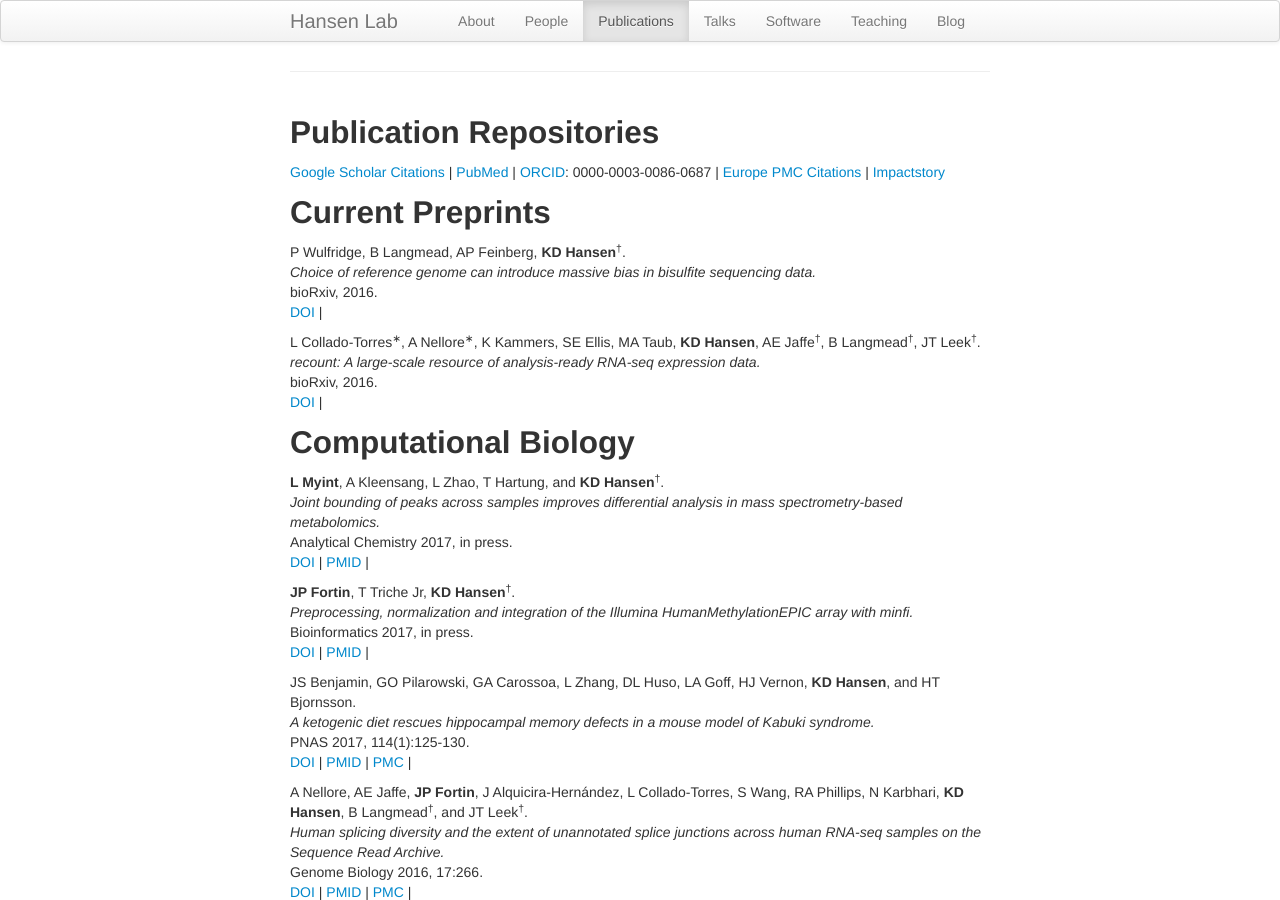
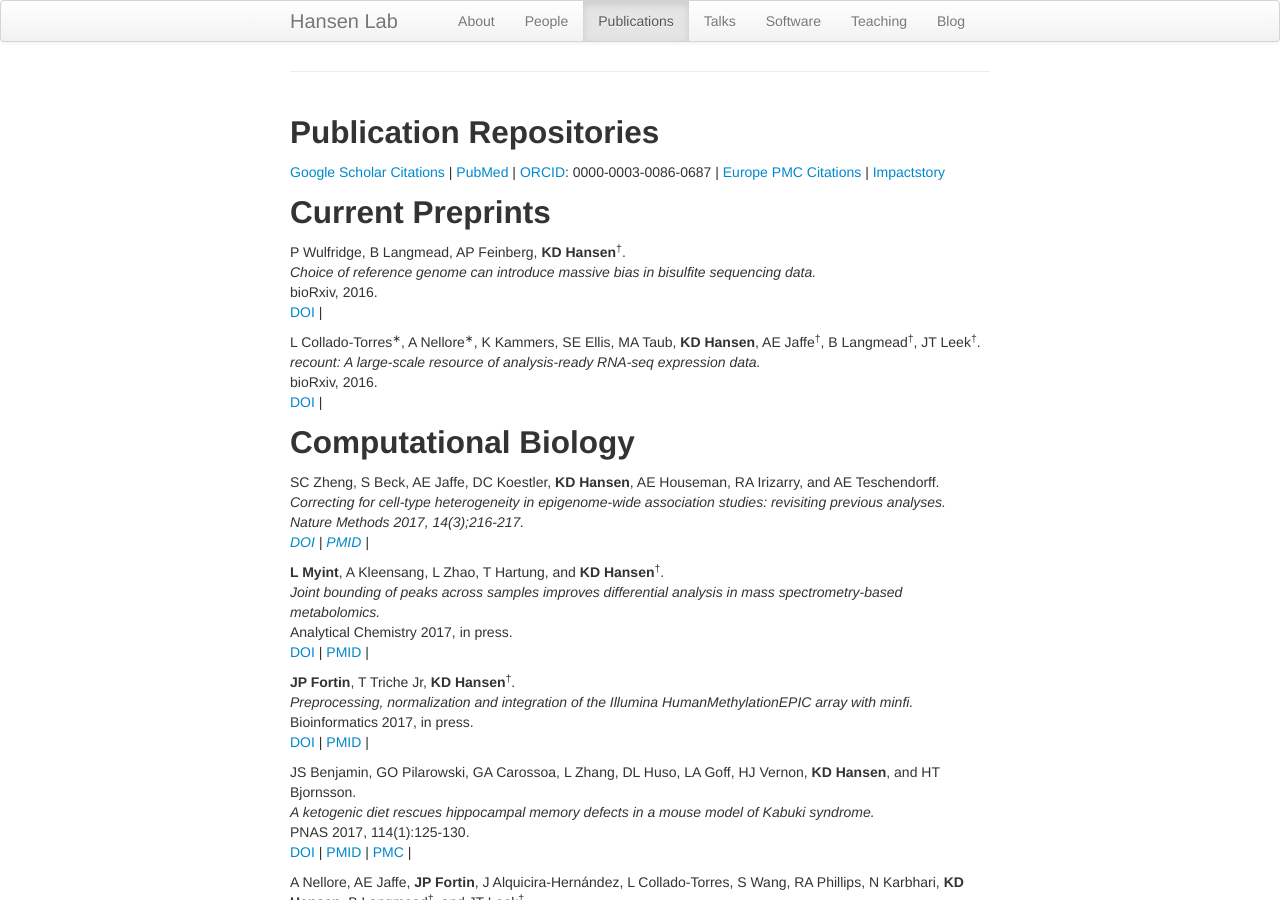
Before and after one commit to hansenlab/hansenlab.github.io, a Jekyll site: the page built from 02-pubs.md, in a window 1280 px wide and 900 px high. Built offline with Jekyll 4.4.1, drawn with Linux system fonts in a browser that asks for light colours; comment, search, counter and statistics services are not loaded.

Commit message:
updated pubs

```diff
--- a/02-pubs.md
+++ b/02-pubs.md
@@ -23,20 +23,29 @@ Current Preprints
 P Wulfridge, B Langmead, AP Feinberg, <b>KD Hansen</b><sup>&dagger;</sup>.<br />
 <i>Choice of reference genome can introduce massive bias in bisulfite sequencing data.</i><br />
 bioRxiv, 2016.<br />
-[DOI](https://doi.org/10.1101/076844) | <span data-badge-type="4" data-doi="10.1101/076844" data-hide-no-mentions="true" class="altmetric-embed"> </span><br />
+[DOI](https://doi.org/10.1101/076844) |
+<span data-badge-type="4" data-doi="10.1101/076844" data-hide-no-mentions="true" class="altmetric-embed"> </span><br />
 
-L Collado-Torres<sup>&lowast;</sup>, A Nellore<sup>&lowast;</sup>, K Kammers, SE Ellis, MA Taub, <b>KD Hansen</b>, AE Jaffe<sup>&dagger;</sup>, B Langmead<sup>&dagger;</sup>, JT Leek<sup>&dagger;</sup>.<br />
+L Collado-Torres<sup>&lowast;</sup>, A Nellore<sup>&lowast;</sup>, K Kammers, SE Ellis, MA Taub, <b>KD Hansen</b>, AE Jaffe<sup>&dagger;</sup>, B Langmead<sup>&dagger;</sup>,  JT Leek<sup>&dagger;</sup>.<br />
 <i>recount: A large-scale resource of analysis-ready RNA-seq expression data.</i><br />
 bioRxiv, 2016.<br />
-[DOI](https://doi.org/10.1101/068478) | <span data-badge-type="4" data-doi="10.1101/068478" data-hide-no-mentions="true" class="altmetric-embed"> </span><br />
+[DOI](https://doi.org/10.1101/068478) |
+<span data-badge-type="4" data-doi="10.1101/068478" data-hide-no-mentions="true" class="altmetric-embed"> </span><br />
 
 Computational Biology
 ---------------------
 
-<b>L Myint</b>, A Kleensang, L Zhao, T Hartung, and <b>KD Hansen</b><sup>&dagger;</sup>.<br>
+SC Zheng, S Beck, AE Jaffe, DC Koestler, <b>KD Hansen</b>, AE Houseman, RA Irizarry, and AE Teschendorff.<br />
+<i>Correcting for cell-type heterogeneity in epigenome-wide association studies: revisiting previous analyses.<i><br />
+Nature Methods 2017, 14(3);216-217.<br />
+[DOI](http://doi.org/10.1038/nmeth.4187) |
+[PMID](http://www.ncbi.nlm.nih.gov/pubmed/28245219) |
+<span data-badge-type="4" data-doi="10.1038/nmeth.4187" data-hide-no-mentions="true" class="altmetric-embed"> </span><br />
+
+<b>L Myint</b>, A Kleensang, L Zhao, T Hartung, and <b>KD Hansen</b><sup>&dagger;</sup>.<br />
 <i>Joint bounding of peaks across samples improves differential analysis in mass spectrometry-based metabolomics.</i><br />
 Analytical Chemistry 2017, in press.<br />
-[DOI](http://dx.doi.org/10.1021/acs.analchem.6b04719) |
+[DOI](http://doi.org/10.1021/acs.analchem.6b04719) |
 [PMID](http://www.ncbi.nlm.nih.gov/pubmed/28221771) |
 <span data-badge-type="4" data-doi="10.1021/acs.analchem.6b04719" data-hide-no-mentions="true" class="altmetric-embed"> </span><br />
 
```
